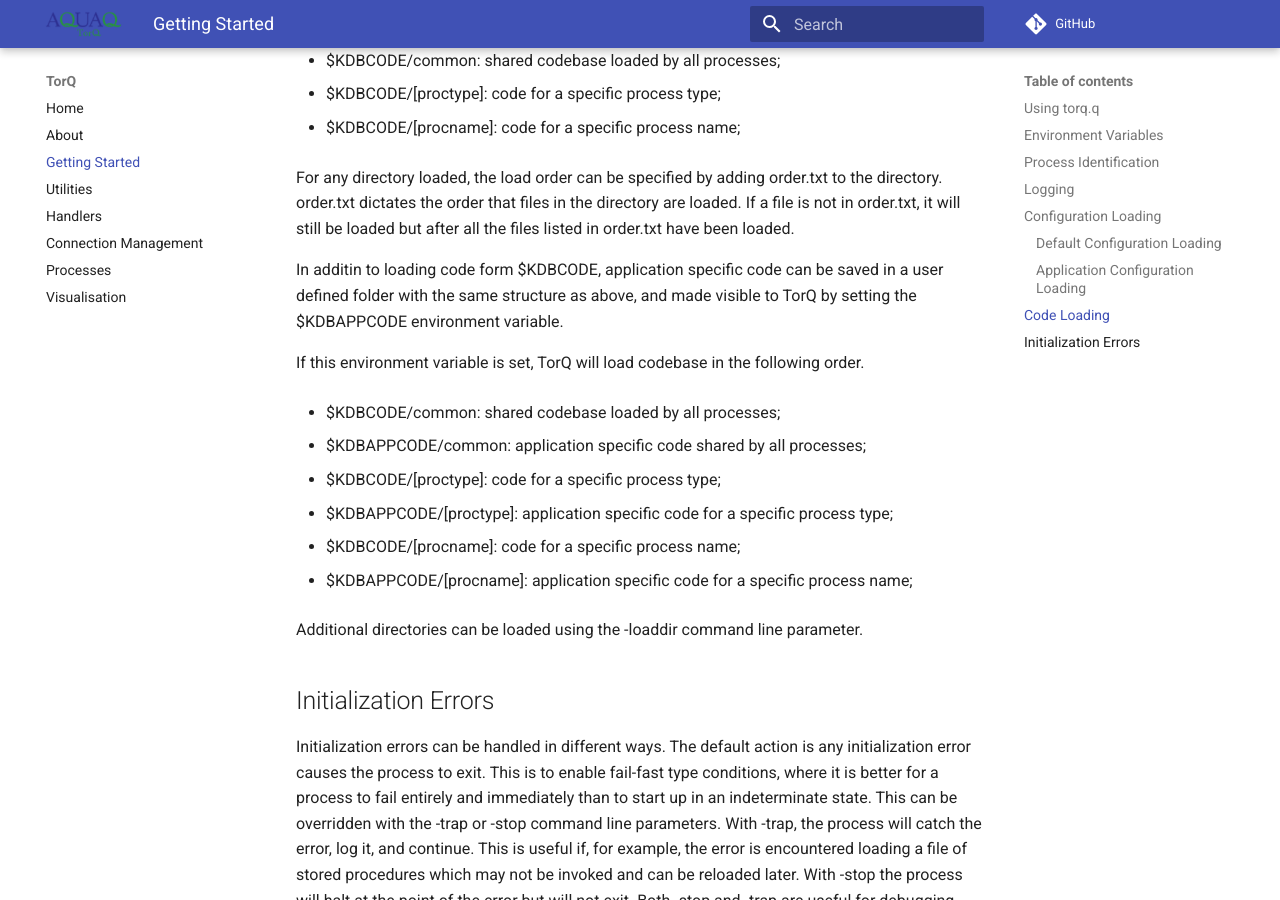
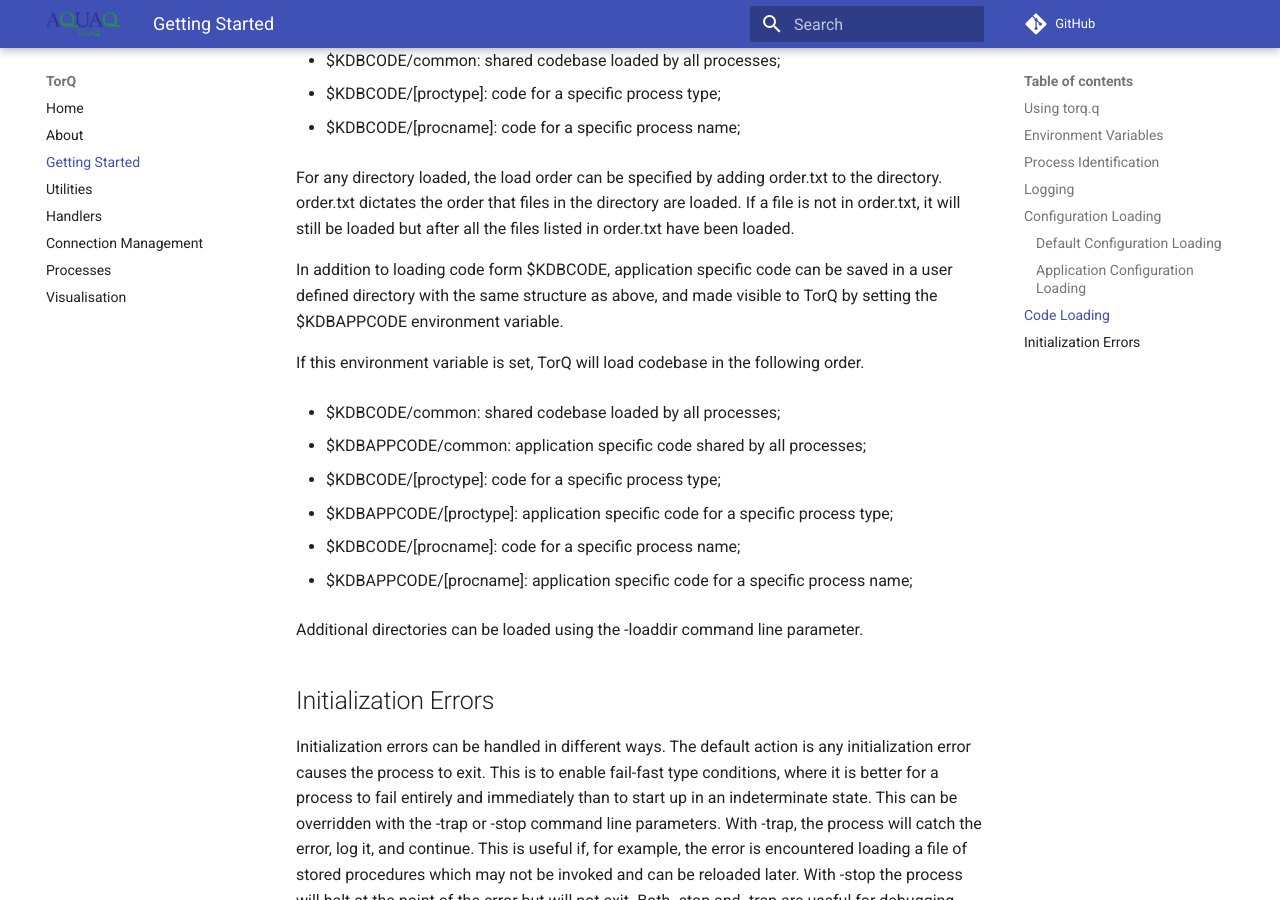
Before and after one commit to DataIntellectTech/TorQ, an MkDocs documentation site: the page built from docs/gettingstarted.md, in a window 1280 px wide and 900 px high, scrolled down 5440 px. Built offline with MkDocs 1.6.1 and Material for MkDocs 9.7.7, drawn with Linux system fonts in a browser that asks for light colours; comment, search, counter and statistics services are not loaded; old or Windows-style settings are respelled for this version of MkDocs.

Commit message:
Corrected some typos

```diff
--- a/docs/gettingstarted.md
+++ b/docs/gettingstarted.md
@@ -265,8 +265,8 @@ order.txt to the directory. order.txt dictates the order that files in
 the directory are loaded. If a file is not in order.txt, it will still
 be loaded but after all the files listed in order.txt have been loaded.
 
-In additin to loading code form $KDBCODE, application specific code can be
-saved in a user defined folder with the same structure as above, and made
+In addition to loading code form $KDBCODE, application specific code can be
+saved in a user defined directory with the same structure as above, and made
 visible to TorQ by setting the $KDBAPPCODE environment variable.
 
 If this environment variable is set, TorQ will load codebase in the following order.
```
